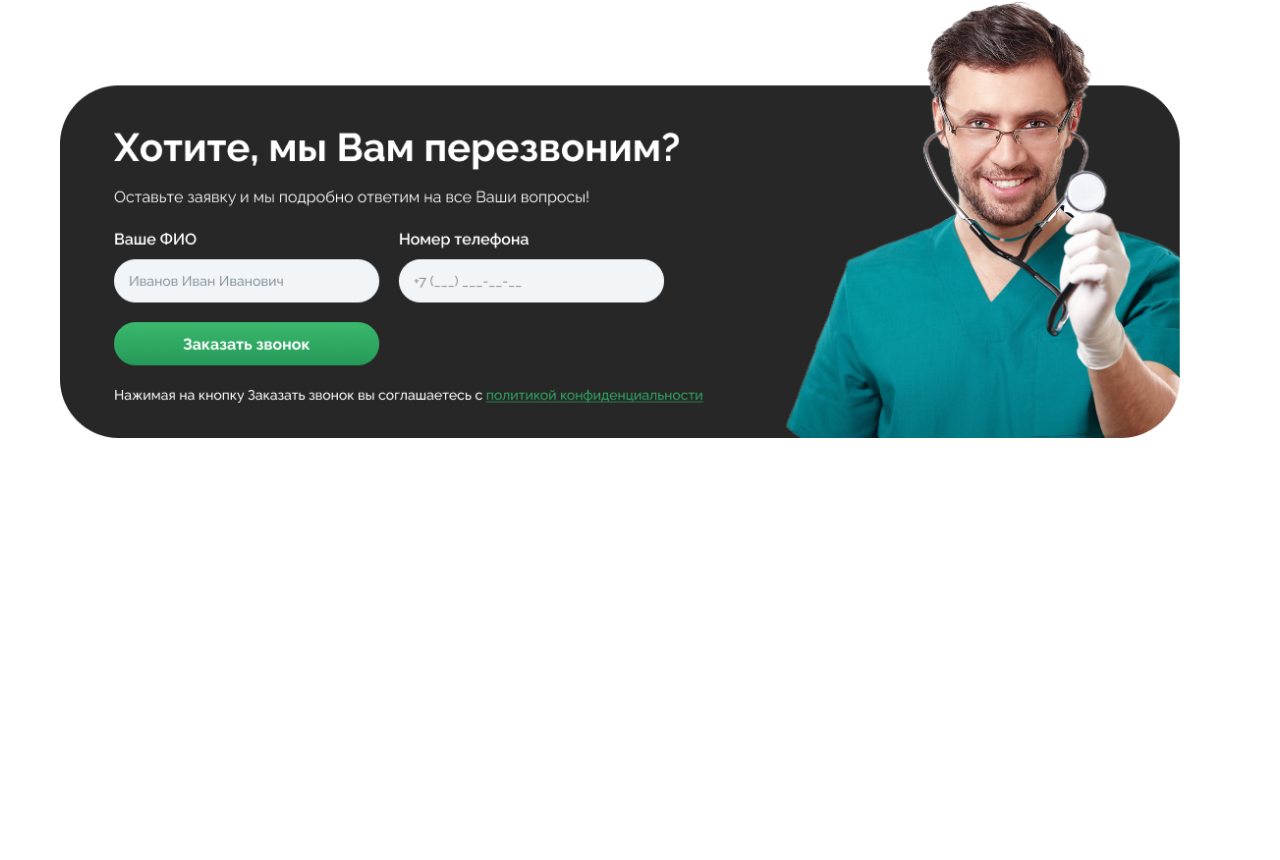
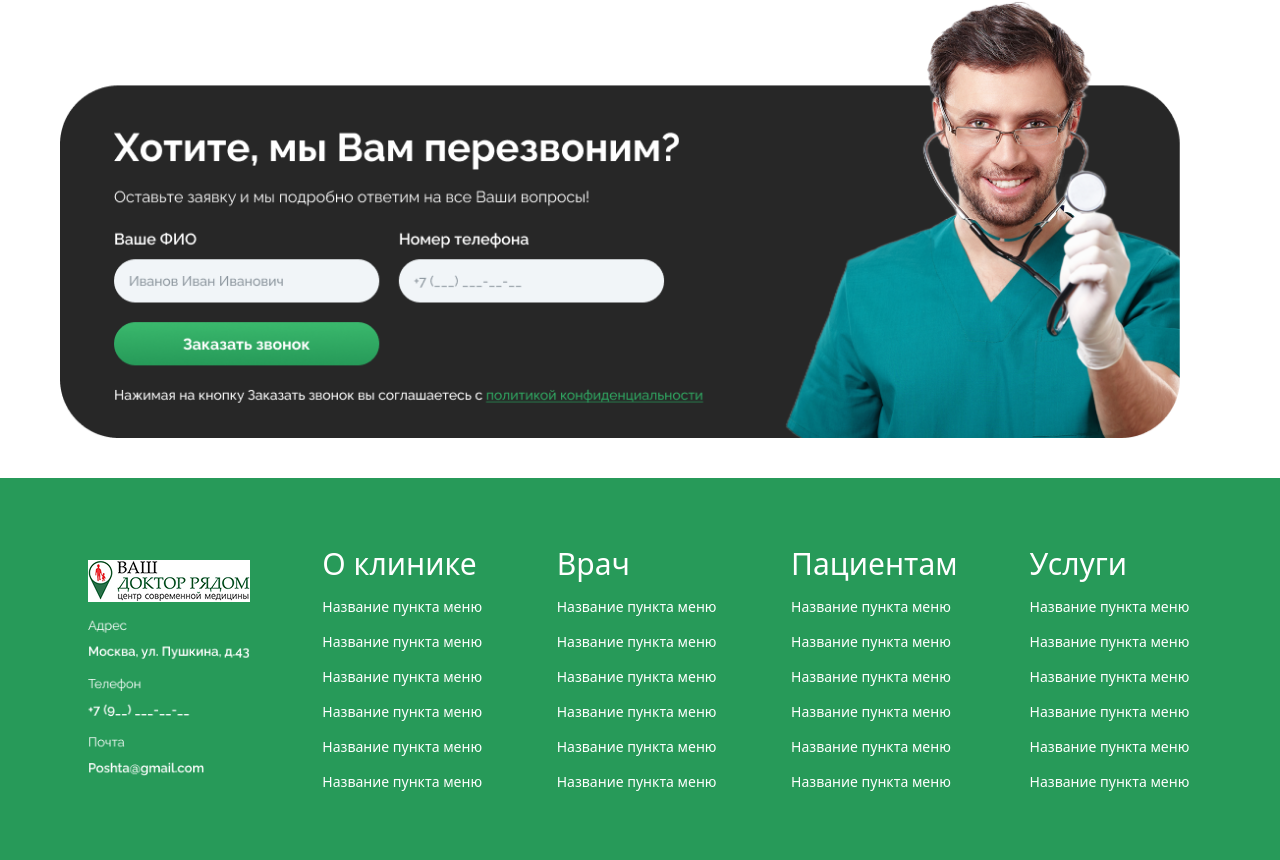
Before and after one commit to habibullohtuganov-ctrl/home_work_13, a website: page index.html in a window 1280 px wide. Shown: the part 2566-3426 px from the top of the page. Before the commit the page ends 3044 px from the top, so only its background shows below. Drawn offline with Linux system fonts and the light colour scheme.

Commit message:
footer created

```diff
--- a/index.html
+++ b/index.html
@@ -54,7 +54,7 @@
         <div class="flex lg:justify-between p-5 bg-[#279A59] rounded-3xl flex-col lg:flex-row">
             <div class="flex flex-col gap-6 text-white">
                 <h1 class="text-3xl">Скидка -20% на МРТ</h1>
-                <p class="lg:w-80 ">Lorem ipsum dolor sit amet, consectetur  adipiscing elit. Viverra amet dolor sed mi
+                <p class="lg:w-80 ">Lorem ipsum dolor sit amet, consectetur adipiscing elit. Viverra amet dolor sed mi
                     tincidunt pharetra montes. Lorem ipsum dolor sit amet, consectetur adipiscing elit.
                     Viverra amet dolor sed mi tincidunt pharetra montes.</p>
                 <p>Акция действует до <br><span class="text-xl font-bold">22.03.2023</span></p>
@@ -69,8 +69,8 @@
         <div class="flex p-5 bg-[#24BFD0] rounded-3xl flex-col lg:flex-row w-50%">
             <div class="flex flex-col gap-6 text-white">
                 <h1 class="text-3xl">Скидка -20% на МРТ</h1>
-                <p class="lg:w-80 ">Lorem ipsum dolor sit amet, consectetur  adipiscing elit. Viverra amet dolor sed mi
-                    tincidunt pharetra montes. Lorem ipsum  dolor sit amet, consectetur adipiscing elit.
+                <p class="lg:w-80 ">Lorem ipsum dolor sit amet, consectetur adipiscing elit. Viverra amet dolor sed mi
+                    tincidunt pharetra montes. Lorem ipsum dolor sit amet, consectetur adipiscing elit.
                     Viverra amet dolor sed mi tincidunt pharetra montes.</p>
                 <p>Акция действует до <br><span class="text-xl font-bold">22.03.2023</span></p>
                 <button
@@ -97,7 +97,8 @@
         </div>
         <div class="flex flex-col gap-3.5 items-start p-4 shadow-2xl">
             <img src="./src/img/Frame 153 (1).png">
-            <p class="lg:w-85">В течение 3-х рабочих дней специалист отдела ОМС свяжется с вами по указанному вами номеру телефона</p>
+            <p class="lg:w-85">В течение 3-х рабочих дней специалист отдела ОМС свяжется с вами по указанному вами
+                номеру телефона</p>
         </div>
     </div>
 
@@ -163,6 +164,53 @@
             <img src="./src/img/Group 1892.png" class="lg:hidden">
         </div>
     </div>
+
+
+    <div class="w-100% h-auto bg-[#279A59] p-5">
+    <div class="max-w-300 m-auto flex gap-4 items-center p-5 flex-col lg:flex-row justify-between">
+        <div class="flex flex-col gap-3.5 items-start p-7  w-full">
+            <img src="./src/img/Шапка.png">
+            <img src="./src/img/Frame 2371.png">
+        </div>
+        <div class="flex flex-col gap-3.5 items-start p-7  w-full text-white">
+            <h1 class="text-3xl text-white">О клинике</h1>
+            <p class="text-[14px]">Название пункта меню</p>
+            <p class="text-[14px]">Название пункта меню</p>
+            <p class="text-[14px]">Название пункта меню</p>
+            <p class="text-[14px]">Название пункта меню</p>
+            <p class="text-[14px]">Название пункта меню</p>
+            <p class="text-[14px]">Название пункта меню</p>
+        </div>
+        <div class="flex flex-col gap-3.5 items-start p-7  w-full text-white">
+            <h1 class="text-3xl text-white">Врач</h1>
+            <p class="text-[14px]">Название пункта меню</p>
+            <p class="text-[14px]">Название пункта меню</p>
+            <p class="text-[14px]">Название пункта меню</p>
+            <p class="text-[14px]">Название пункта меню</p>
+            <p class="text-[14px]">Название пункта меню</p>
+            <p class="text-[14px]">Название пункта меню</p>
+        </div>
+        <div class="flex flex-col gap-3.5 items-start p-7  w-full text-white">
+            <h1 class="text-3xl text-white">Пациентам</h1>
+            <p class="text-[14px]">Название пункта меню</p>
+            <p class="text-[14px]">Название пункта меню</p>
+            <p class="text-[14px]">Название пункта меню</p>
+            <p class="text-[14px]">Название пункта меню</p>
+            <p class="text-[14px]">Название пункта меню</p>
+            <p class="text-[14px]">Название пункта меню</p>
+        </div>
+        <div class="flex flex-col gap-3.5 items-start p-7  w-full text-white">
+            <h1 class="text-3xl text-white">Услуги</h1>
+            <p class="text-[14px]">Название пункта меню</p>
+            <p class="text-[14px]">Название пункта меню</p>
+            <p class="text-[14px]">Название пункта меню</p>
+            <p class="text-[14px]">Название пункта меню</p>
+            <p class="text-[14px]">Название пункта меню</p>
+            <p class="text-[14px]">Название пункта меню</p>
+        </div>
+
+    </div>
+    </div>
 </body>
 
 </html>
```
Also changed, not shown: src/img/Frame 2371.png (added), src/img/Шапка.png (added), src/output.css. Lines whose indentation alone changed are shown as unchanged.
